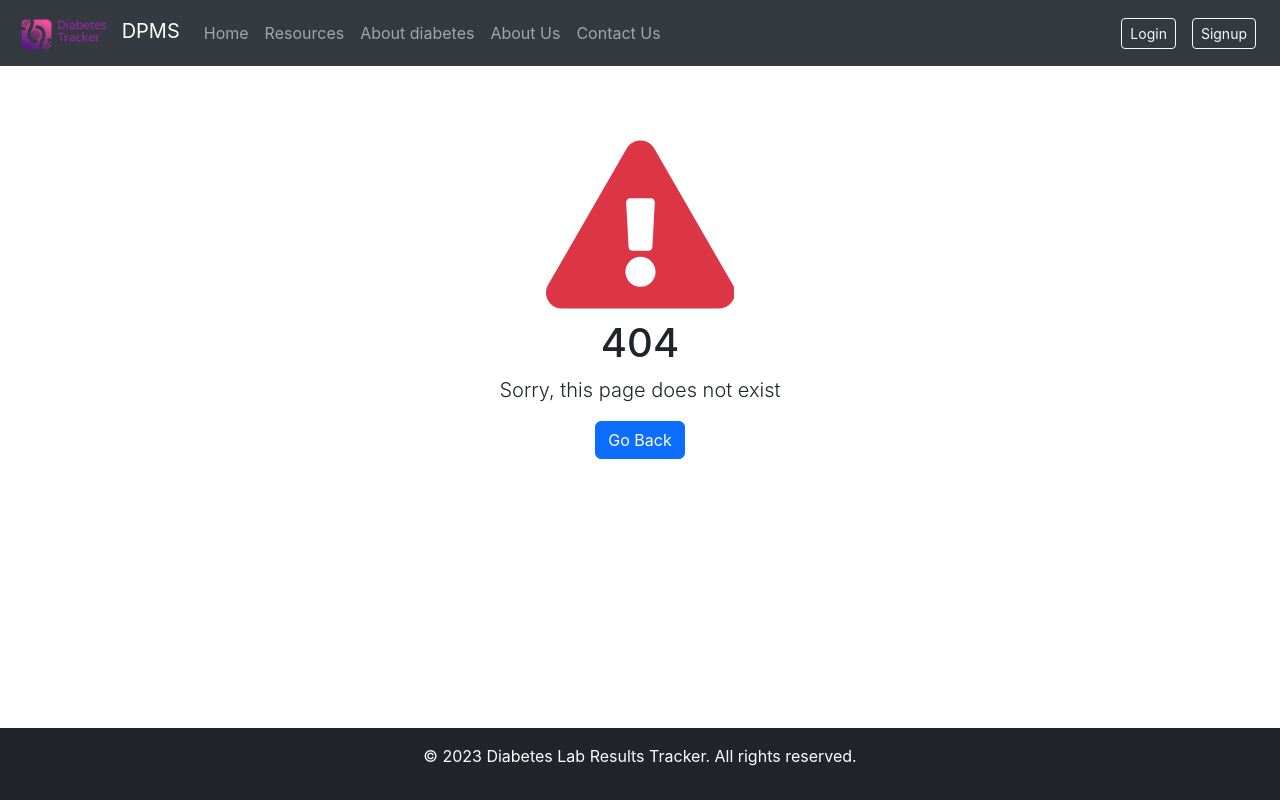
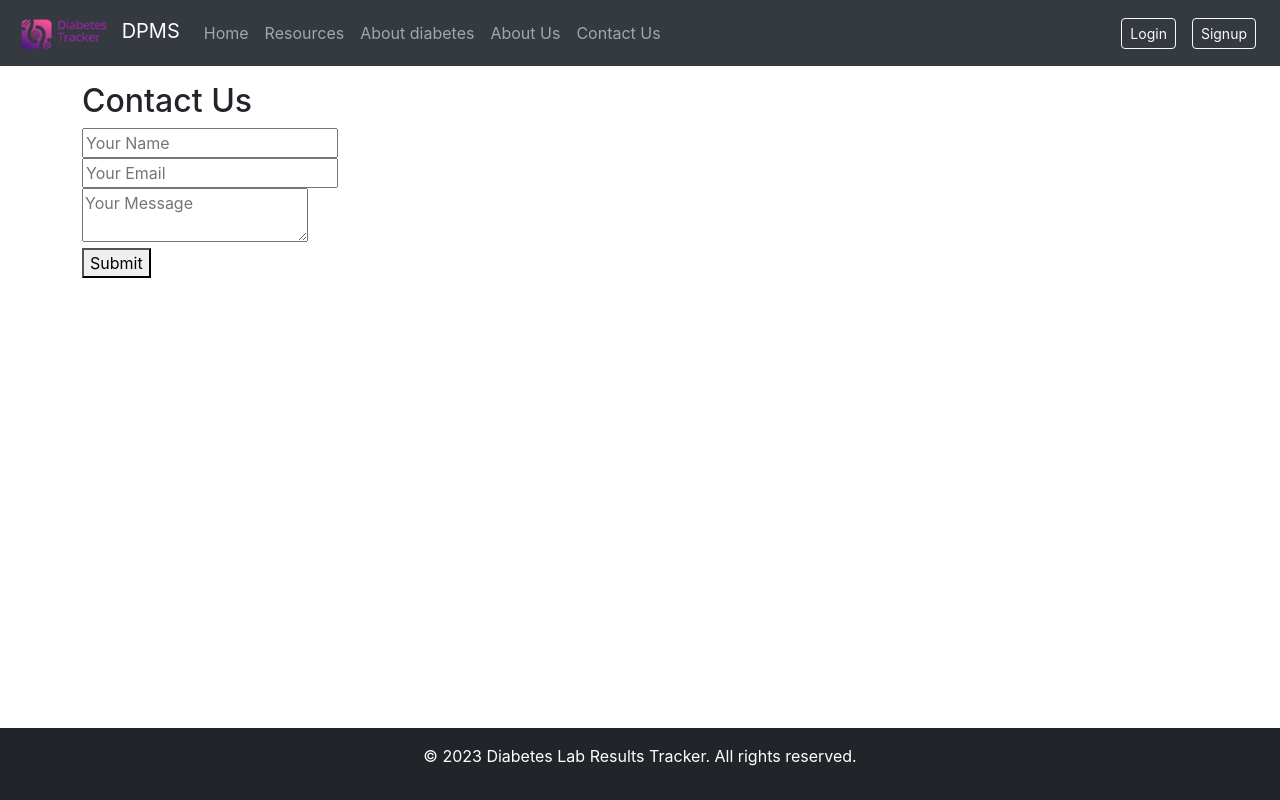
Before and after one commit to COMP313-002-Group-2/Diabetes-Patient-Monitoring-System-DPMS-, a React (Create React App) app in the folder frontend/: page /contactus in a window 1280 px wide. Before the commit this address had no page. Built offline with nearby package versions, Linux system fonts and the light colour scheme.

Commit message:
basic contact and about page

```diff
--- a/frontend/package.json
+++ b/frontend/package.json
@@ -24,7 +24,6 @@
     "react-redux": "^8.1.2",
     "react-router-bootstrap": "^0.26.2",
     "react-router-dom": "^6.16.0",
-    "react-scripts": "^5.0.1",
     "react-toastify": "^9.1.3",
     "web-vitals": "^2.1.4",
     "yup": "^1.3.2"
@@ -54,6 +53,7 @@
     ]
   },
   "devDependencies": {
-    "@babel/plugin-proposal-private-property-in-object": "^7.21.11"
+    "@babel/plugin-proposal-private-property-in-object": "^7.21.11",
+    "react-scripts": "^5.0.1"
   }
 }
--- a/frontend/src/App.js
+++ b/frontend/src/App.js
@@ -11,6 +11,8 @@ import RegisterScreen from './screens/RegisterScreen';
 import StaffScreen from './screens/StaffScreen';
 import ProtectedRoute from './components/ProtectedRoute';
 import NotFound from './components/NotFound';
+import AboutUs from './screens/AboutUsScreen';
+import ContactUs from './screens/ContactUsScreen';
 import ConfirmScreen from './screens/ConfirmScreen';
 import PublicRoute from './components/PublicRoute';
 import ForgotPasswordScreen from './screens/ForgotPasswordScreen';
@@ -125,10 +127,19 @@ function App() {
                     <ProtectedRoute element={<StaffScreen />} allowed='Staff' />
                   }
                 />
+              <Route path='/about-us' element={<AboutUs />} />
+
+
+               <Route path='/contactus' element={<ContactUs />} />
+
+
+
                 {/*... other routes ... */}
 
                 <Route path='*' element={<NotFound />} />
               </Routes>
+
+
             </Container>
           </main>
           <Footer />
--- /dev/null
+++ b/frontend/src/components/About.js
@@ -0,0 +1,27 @@
+import React from 'react';
+
+const AboutUs = () => {
+  return (
+    <div>
+      <h1>About Us</h1>
+
+     < p>
+        Welcome to our website! We are a passionate team dedicated to providing high-quality products and services to our customers. Our mission is to make a positive impact on the world by delivering innovative solutions and exceptional experiences.
+      </p>
+      <p>
+        We believe in transparency, integrity, and customer satisfaction. Our team is committed to exceeding your expectations and building long-lasting relationships with our valued clients.
+      </p>
+      <p>In today's digital age, many healthcare sectors have leveraged technology to provide efficient, streamlined, and accessible services to patients. However, one glaring issue remains unaddressed: the comprehensive management of diabetes. This technical problem spurred the creation of the Diabetes Patient Management System (DPMS).
+    The DPMS project was undertaken primarily due to the observed gaps in diabetic care. While there are myriad tools for glucose monitoring or booking appointments, a unified platform that consolidates all aspects of diabetic management, including emergency services and physician-patient interaction, was notably absent. This report dives deep into the components of DPMS, detailing its functionalities and highlighting its unique features. For clarity, this document focuses mainly on the digital platform's development and user interaction, omitting intricate technicalities that might overwhelm the lay reader.
+    Our primary objective is to present the DPMS as a holistic solution, aiming to improve patient outcomes and simplify healthcare workflows for diabetic care. As with all groundbreaking ventures, our team encountered several challenges, especially in tailoring the platform to cater to diverse user roles, like patients and ambulance dispatchers, without compromising on simplicity and efficiency. These hurdles have driven us to adopt distinctive approaches in our study, ensuring that DPMS isn't just another application but a revolutionary stride in diabetic management.
+    The Diabetes Patient Monitoring System (DPMS) project aims to revolutionize    diabetes care by providing an integrated online platform for patients and healthcare providers. This system offers secure storage of lab results, medication management, educational resources, insulin dosage guidance, critical results monitoring, and virtual health consultations. While not replacing traditional medical examinations, DPMS seeks to enhance diabetes management, improve patient outcomes, and reduce complications through user-friendly technology and data-driven solutions. Success will be measured by user adoption rates, medication compliance, user engagement, feedback from medical professionals, response times in critical situations, user satisfaction, and improved diabetes management. DPMS is committed to empowering patients and supporting healthcare providers in delivering better diabetes care.
+</p>
+
+      <p>
+        If you have any questions, feedback, or inquiries, please don't hesitate to contact us. We're here to serve you and look forward to hearing from you.
+      </p>
+    </div>
+  );
+};
+
+export default AboutUs;
--- /dev/null
+++ b/frontend/src/components/Contact.js
@@ -0,0 +1,88 @@
+import React, { Component } from 'react';
+import 'react-toastify/dist/ReactToastify.css';
+
+class ContactUs extends Component {
+  constructor(props) {
+    super(props);
+    this.state = {
+      name: '',
+      email: '',
+      message: '',
+      submitted: false,
+    };
+  }
+
+  handleInputChange = (event) => {
+    const { name, value } = event.target;
+    this.setState({ [name]: value });
+  }
+
+  handleSubmit = async (event) => {
+    event.preventDefault();
+
+    const { name, email, message } = this.state;
+
+    try {
+      const response = await fetch('/api/contact', {
+        method: 'POST',
+        headers: {
+          'Content-Type': 'application/json',
+        },
+        body: JSON.stringify({ name, email, message }),
+      });
+
+      if (response.ok) {
+        this.setState({ submitted: true });
+      }
+    } catch (error) {
+      console.error('Error submitting the form:', error);
+    }
+  }
+
+  render() {
+    const { name, email, message, submitted } = this.state;
+
+    return (
+      <div>
+        <h2>Contact Us</h2>
+        {submitted ? (
+          <div>
+            <p>Thank you for your message! We'll get back to you soon.</p>
+          </div>
+        ) : (
+          <form onSubmit={this.handleSubmit}>
+            <div>
+              <input
+                type="text"
+                name="name"
+                placeholder="Your Name"
+                value={name}
+                onChange={this.handleInputChange}
+              />
+            </div>
+            <div>
+              <input
+                type="email"
+                name="email"
+                placeholder="Your Email"
+                value={email}
+                onChange={this.handleInputChange}
+              />
+            </div>
+            <div>
+              <textarea
+                name="message"
+                placeholder="Your Message"
+                value={message}
+                onChange={this.handleInputChange}
+              />
+            </div>
+            <button type="submit">Submit</button>
+          </form>
+        )}
+      </div>
+    );
+  }
+}
+
+export default ContactUs;
--- /dev/null
+++ b/frontend/src/screens/AboutUsScreen.js
@@ -0,0 +1,12 @@
+import React from 'react';
+import About from '../components/About';
+
+const AboutUsScreen = () => {
+  return (
+    <div>
+      <About Us/>
+    </div>
+  );
+};
+
+export default AboutUsScreen;
--- /dev/null
+++ b/frontend/src/screens/ContactUsScreen.js
@@ -0,0 +1,12 @@
+import React from 'react';
+import Contact from '../components/Contact';
+
+const ContactUsScreen = () => {
+  return (
+    <div>
+      <Contact Us/>
+    </div>
+  );
+};
+
+export default ContactUsScreen;
```
Also changed, not shown: 2 other files (tests, documents, lock files or other folders).
